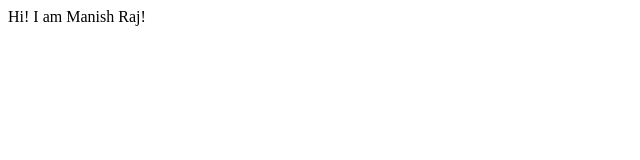
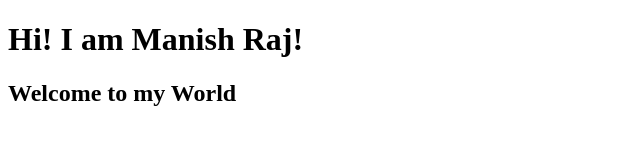
Before and after one commit to manishrajmishra/Manish-Raj-Component-Library, a plain HTML site: page index.html in a window 1280 px wide. Shown: the whole page, without its empty margins (0-640 px from the left). Drawn offline with Linux system fonts and the light colour scheme.

Commit message:
refactor: Add few lines in h1 and h2 tag in index.hrml

```diff
--- a/index.html
+++ b/index.html
@@ -6,6 +6,7 @@
     <title>Student-Name-Site</title>
 </head>
 <body>
-    Hi! I am Manish Raj!
+   <h1>Hi! I am Manish Raj!</h1>
+   <h2>Welcome to my World</h2>
 </body>
 </html>
```
